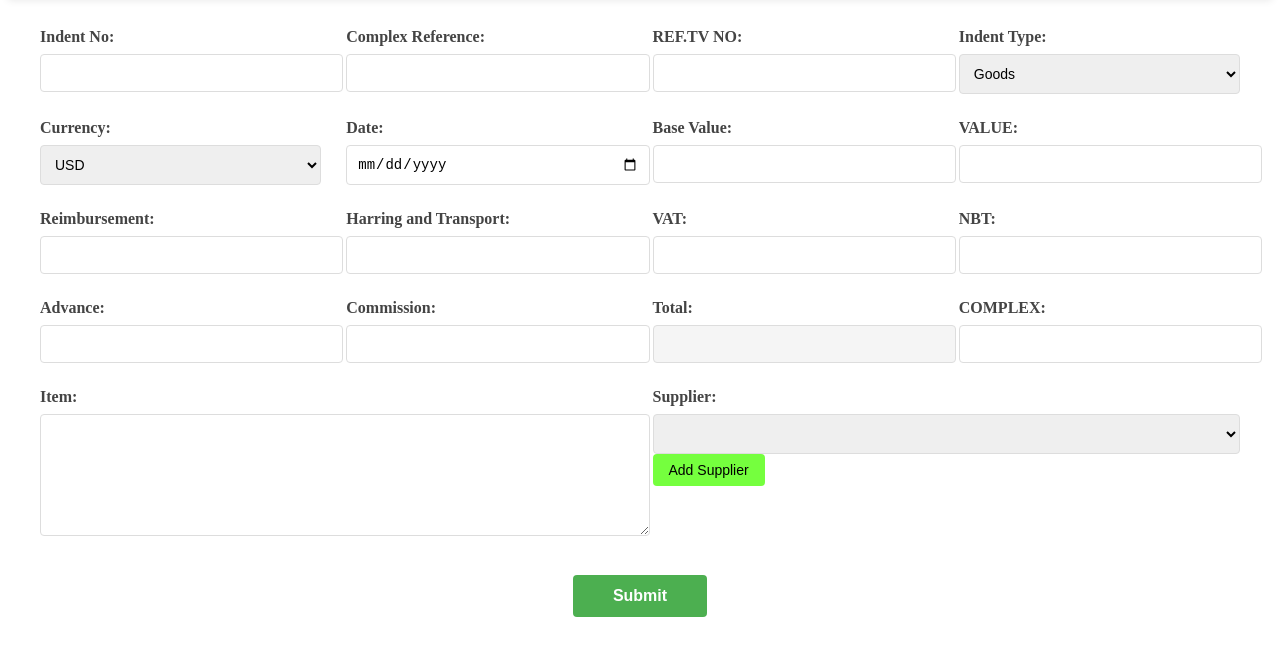
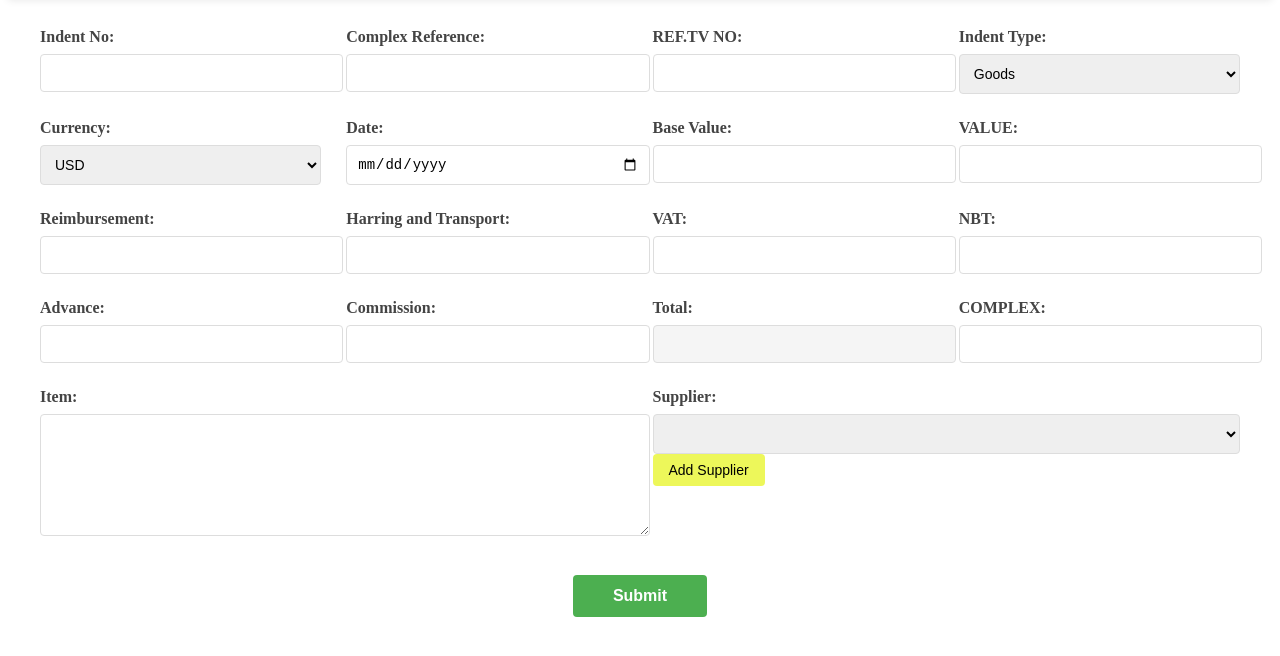
Before and after one commit to dgyrsenevirathne/INDENT-SYSTEM, a website: page public/index.html in a window 1280 px wide. In both pictures the pointer is over the button "Add Supplier". Shown: the part 72-728 px from the top of the page. Drawn offline with Linux system fonts and the light colour scheme; no server answers.

Commit message:
change supplier button color

```diff
--- a/public/css/styles.css
+++ b/public/css/styles.css
@@ -275,7 +275,7 @@ button[type="submit"]:hover {
 }
 
 .add-supplier-btn:hover {
-    background-color: rgb(117, 255, 62);
+    background-color: rgb(237, 247, 90);
 }
 
 .add-supplier-btn:active {
```
